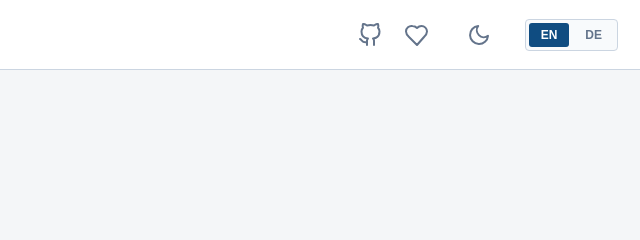
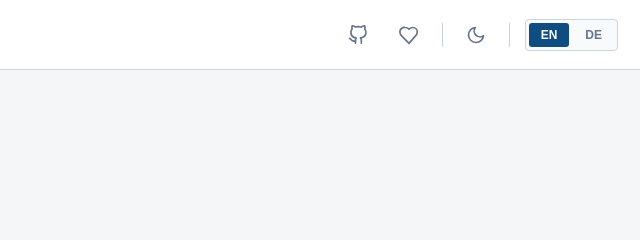
Before and after one commit to komed3/img2txt, a website with bundled scripts: page public/index.html in a window 1280 px wide. Shown: the top 240 px of the page, 640-1280 px from the left. Built offline with nearby package versions, Linux system fonts and the light colour scheme; files whose address does not match are found by name.

Commit message:
Update header.css

```diff
--- a/public/css/header.css
+++ b/public/css/header.css
@@ -30,6 +30,12 @@ header {
     display: flex;
     align-items: center;
     gap: 15px;
+}
+
+.header-controls .divider {
+    width: 1px;
+    height: 24px;
+    background: var( --border-color );
 }
 
 .lang-switch {
@@ -66,8 +72,8 @@ header {
     display: flex;
     align-items: center;
     justify-content: center;
-    width: 32px;
-    height: 32px;
+    width: 36px;
+    height: 36px;
     color: var( --text-muted );
     background: transparent;
     border: none;
@@ -82,8 +88,8 @@ header {
 }
 
 .theme-btn svg, .repo-btn svg {
-    width: 24px;
-    height: 24px;
+    width: 20px;
+    height: 20px;
 }
 
 @media ( max-width: 768px ) {
```
